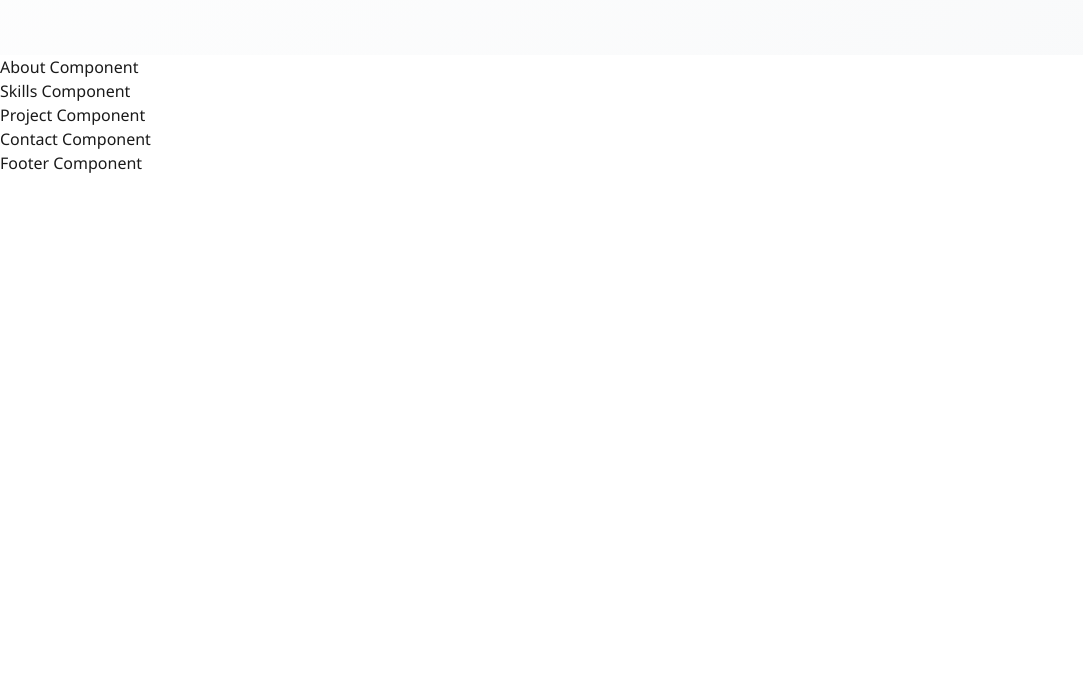
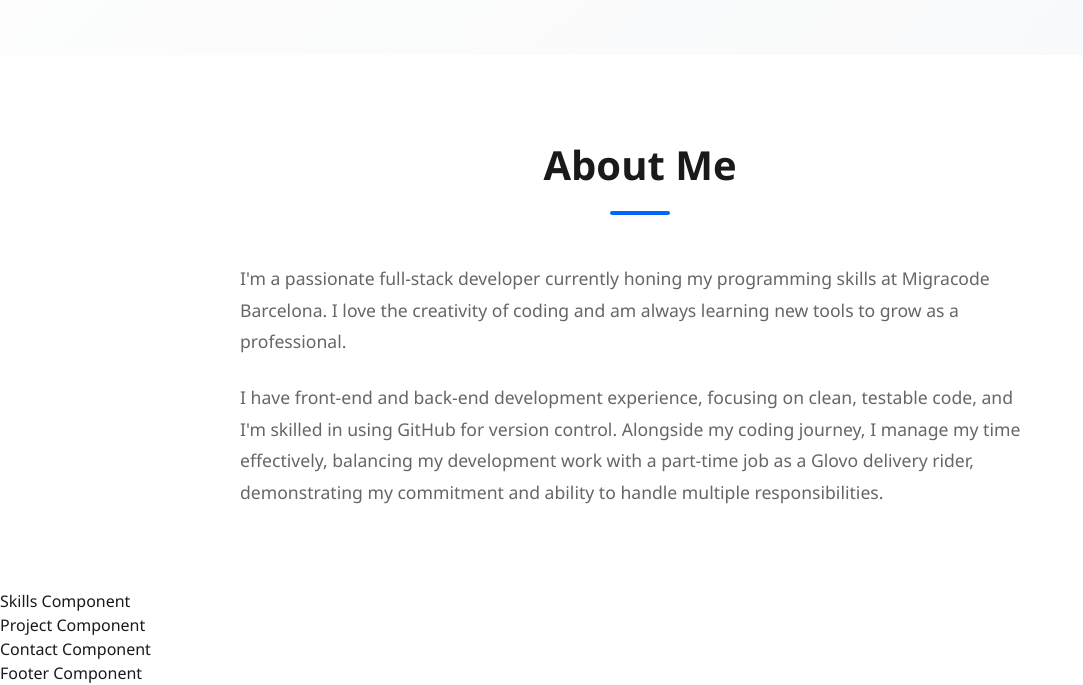
Before and after one commit to SyedArslanHaider/my-portfolio, a React (Vite) app: page / in a window 1280 px wide. Shown: the part 745-1430 px from the top of the page, without its empty margins (0-1083 px from the left). Before the commit the page ends 920 px from the top, so only its background shows below. Built offline with nearby package versions, Linux system fonts and the light colour scheme.

Commit message:
add About section with structured paragraphs and improved readability styles

```diff
--- a/src/components/About.jsx
+++ b/src/components/About.jsx
@@ -1,9 +1,13 @@
+import '../styles/About.css';
 function About() {
   return (
-    <div>
-      <p>About Component</p>
-    </div>
-  )
+      <section className="section" id="about">
+      <h2 className="section-title">About Me</h2>
+      <div className="about-content">
+        <p>I'm a passionate full-stack developer currently honing my programming skills at Migracode Barcelona. I love the creativity of coding and am always learning new tools to grow as a professional.</p>
+        <p>I have front-end and back-end development experience, focusing on clean, testable code, and I'm skilled in using GitHub for version control. Alongside my coding journey, I manage my time effectively, balancing my development work with a part-time job as a Glovo delivery rider, demonstrating my commitment and ability to handle multiple responsibilities.</p>
+      </div>
+    </section>
+  );
 }
-
-export default About
+export default About;
--- /dev/null
+++ b/src/styles/About.css
@@ -0,0 +1,15 @@
+.about-content {
+    max-width: 800px;
+    margin: 0 auto;
+    line-height: 1.8;
+    color: var(--text-secondary);
+}
+
+.about-content p {
+    margin-bottom: 1.5rem;
+    font-size: 1.1rem;
+}
+
+.about-content p:last-child {
+    margin-bottom: 0;
+}
```
